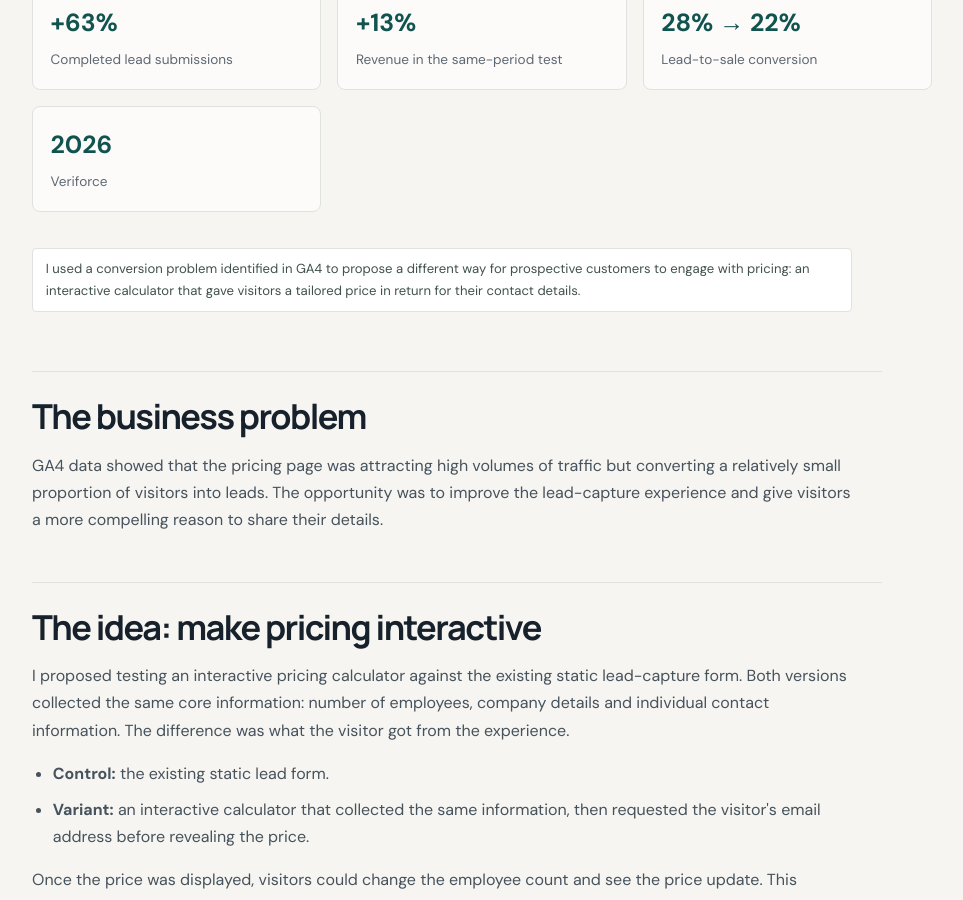
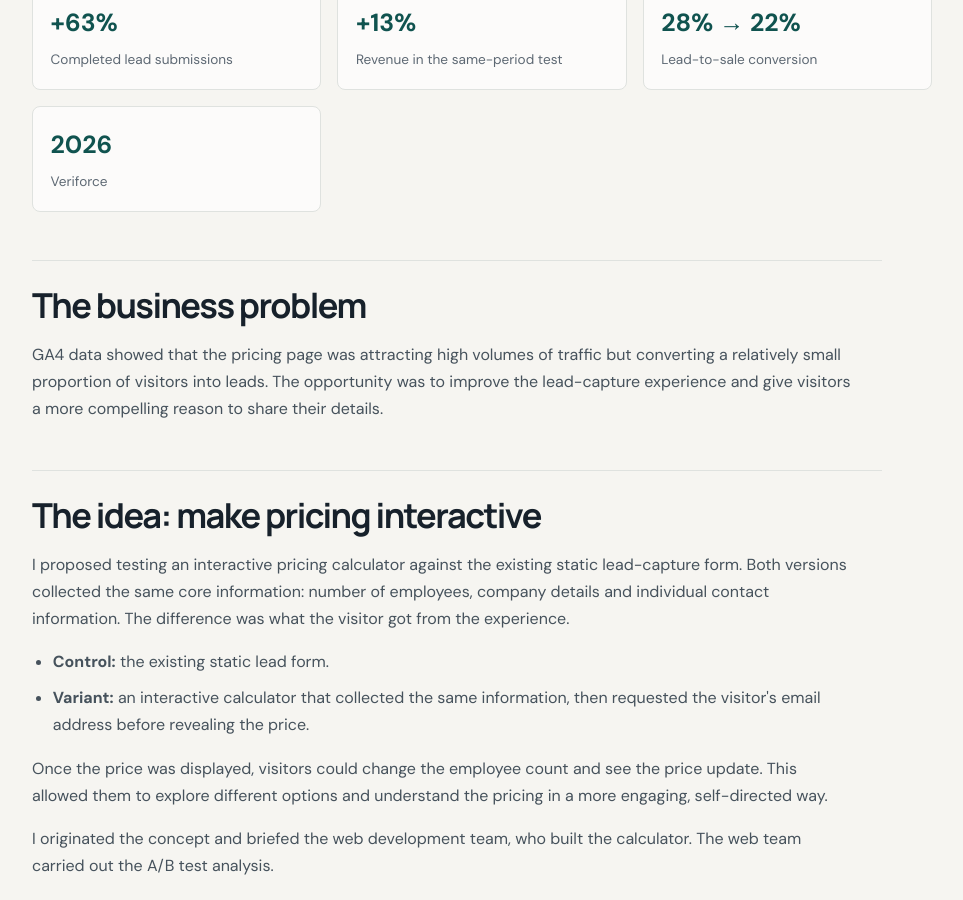
Before and after one commit to georgefwmurray/Marketing-Operations-Control-Centre, a Jekyll site: the page built from Campaign & Commercial Projects/Pricing-Page-UX-Test.md, in a window 1280 px wide and 900 px high, scrolled down 591 px. Shown: the whole window, without its empty margins (158-1121 px from the left). Built offline with Jekyll 4.4.1, drawn with Linux system fonts in a browser that asks for light colours.

Commit message:
PR 1: clean project case-study pages

```diff
--- a/Campaign & Commercial Projects/Pricing-Page-UX-Test.md
+++ b/Campaign & Commercial Projects/Pricing-Page-UX-Test.md
@@ -2,10 +2,6 @@
 title: "Pricing Page UX Test: 63% More Leads and 13% More Revenue"
 description: "Proposed an interactive pricing calculator to replace a static lead form. A/B testing showed 63% more completed submissions and 13% higher revenue, leading to a wider multi-brand rollout."
 ---
-
-# Pricing Page UX Test
-
-[Home](../index.html) · [Selected projects](../Campaign-Commercial-Projects.html) · [Results](../Results.html)
 
 <div class="case-study-facts">
   <div class="case-study-fact"><strong>+63%</strong><span>Completed lead submissions</span></div>
@@ -14,7 +10,6 @@ description: "Proposed an interactive pricing calculator to replace a static lea
   <div class="case-study-fact"><strong>2026</strong><span>Veriforce</span></div>
 </div>
 
-<p class="case-study-intro">I used a conversion problem identified in GA4 to propose a different way for prospective customers to engage with pricing: an interactive calculator that gave visitors a tailored price in return for their contact details.</p>
 
 <section class="case-study-section">
   <h2>The business problem</h2>
```
